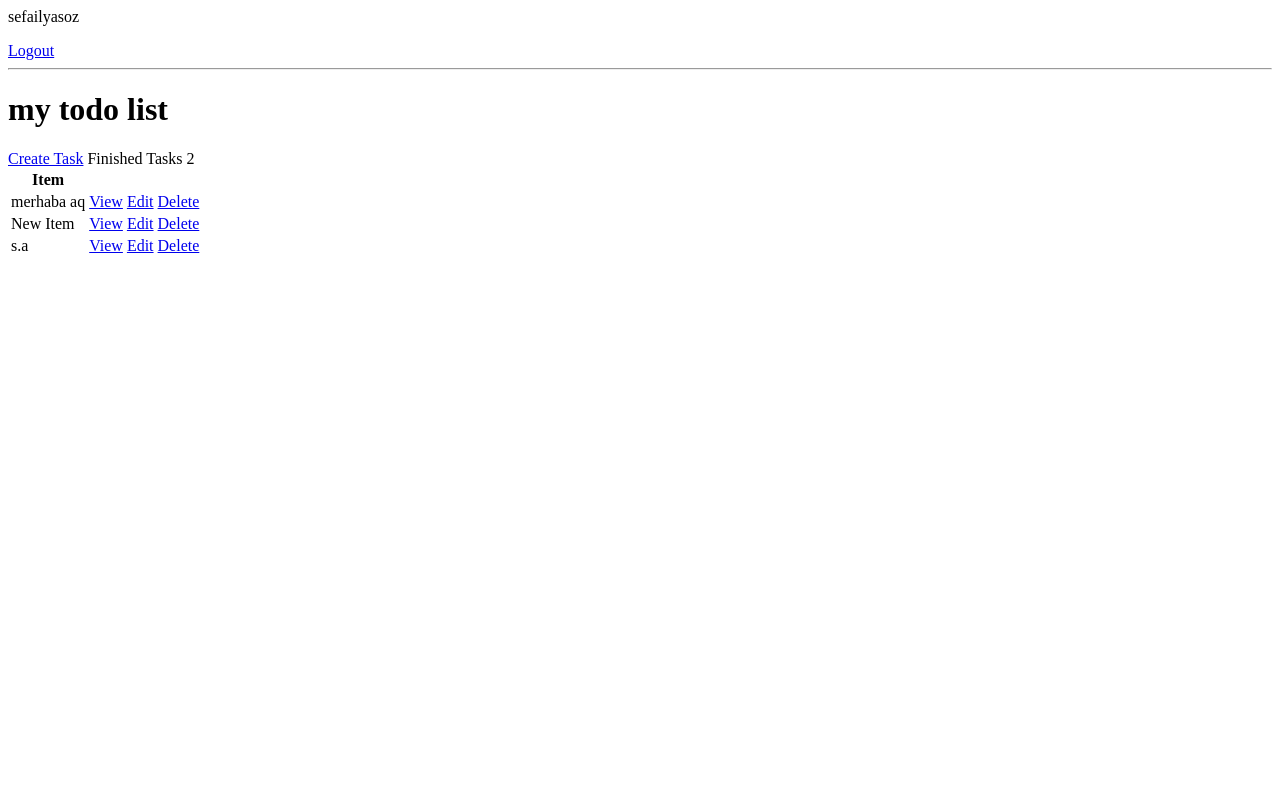
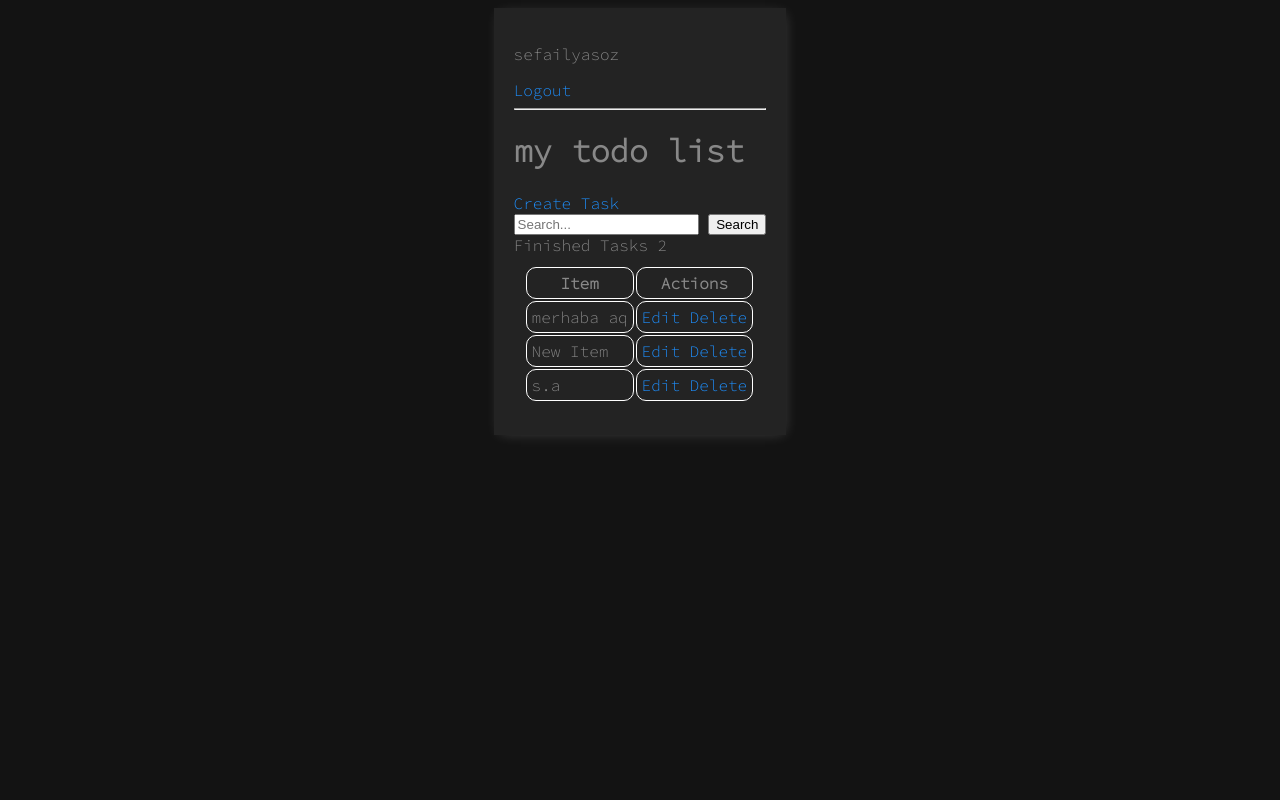
Before and after one commit to sefailyasoz95/django-todolist, a Django app: page / in a window 1280 px wide. Run offline with Django 3.2, Linux system fonts and the light colour scheme; a user stored in the database is signed in; data comes from the database, SQL or seed files in the repository.

Commit message:
quick simple styling

```diff
--- a/base/templates/base/createTask.html
+++ b/base/templates/base/createTask.html
@@ -1,6 +1,8 @@
+{%extends "base/main.html"%} {%block content%}
 <h3>create a task</h3>
 <a href="{%url 'tasks' %}">Go Back</a>
 <form method="POST" action="">
 	{% csrf_token %} {{form.as_p}}
 	<input type="submit" value="Save" />
 </form>
+{%endblock content%}
--- a/base/templates/base/login.html
+++ b/base/templates/base/login.html
@@ -1,3 +1,4 @@
+{%extends "base/main.html"%} {%block content%}
 <h1>Login</h1>
 <form action="" method="POST">
 	{% csrf_token %} {{form.as_p}}
@@ -5,3 +6,4 @@
 </form>
 
 <p>don't have an account ? <a href="{%url 'register' %}">Register</a></p>
+{%endblock content%}
--- /dev/null
+++ b/base/templates/base/main.html
@@ -0,0 +1,55 @@
+<!DOCTYPE html>
+<html lang="en">
+	<head>
+		<meta charset="UTF-8" />
+		<meta http-equiv="X-UA-Compatible" content="IE=edge" />
+		<meta name="viewport" content="width=device-width, initial-scale=1.0" />
+		<link rel="preconnect" href="https://fonts.googleapis.com" />
+		<link rel="preconnect" href="https://fonts.gstatic.com" crossorigin />
+		<link href="https://fonts.googleapis.com/css2?family=Source+Code+Pro:wght@300&display=swap" rel="stylesheet" />
+		<title>To Do Items</title>
+		<style>
+			body {
+				background-color: #131313;
+				font-family: "Source Code Pro", monospace;
+
+				display: flex;
+				align-items: center;
+				justify-content: center;
+			}
+			* {
+				color: #888;
+			}
+			a {
+				text-decoration: none;
+				color: dodgerblue;
+			}
+			input {
+				color: black;
+			}
+			.container {
+				background-color: #232323;
+				margin: auto;
+				box-shadow: 2px 2px 13px -4px rgba(255, 255, 255, 0.21);
+				padding: 20px;
+			}
+			td {
+				padding: 5px;
+				border: 1px solid white;
+				border-radius: 10px;
+				margin: 15px;
+			}
+			th {
+				padding: 5px;
+				border: 1px solid white;
+				border-radius: 10px;
+			}
+			table {
+				padding: 10px;
+			}
+		</style>
+	</head>
+	<body>
+		<div class="container">{%block content%} {%endblock content%}</div>
+	</body>
+</html>
--- a/base/templates/base/register.html
+++ b/base/templates/base/register.html
@@ -1,3 +1,4 @@
+{%extends "base/main.html"%} {%block content%}
 <h1>Register</h1>
 <form action="" method="POST">
 	{% csrf_token %} {{form.as_p}}
@@ -5,3 +6,4 @@
 </form>
 
 <p>already have an account ? <a href="{%url 'login' %}">Login</a></p>
+{%endblock content%}
--- a/base/templates/base/task.html
+++ b/base/templates/base/task.html
@@ -1 +1,4 @@
+{%extends "base/main.html"%} {%block content%}
 <h1>Task Title: {{task.description}}</h1>
+
+{%endblock content%}
--- a/base/templates/base/tasks.html
+++ b/base/templates/base/tasks.html
@@ -1,4 +1,4 @@
-{%if request.user.is_authenticated%}
+{%extends "base/main.html"%} {%block content%} {%if request.user.is_authenticated%}
 <p>{{request.user}}</p>
 <a href="{% url 'logout' %}">Logout</a>
 {%else%}
@@ -7,16 +7,24 @@
 <hr />
 <h1>my todo list</h1>
 <a href="{%url 'createTask' %}">Create Task</a>
+
+<form method="GET">
+	<input type="text" placeholder="Search..." name="searching-for" value="{{search_input}}" />
+	<input type="submit" value="Search" />
+</form>
+
 <table>
 	<tr>
 		<th>Item</th>
+		<th>Actions</th>
 	</tr>
 	{% for task in tasks %}
 	<tr>
 		<td>{{task.title}}</td>
-		<td><a href='{% url "taskDetail" task.id %}'>View</a></td>
-		<td><a href='{% url "updateTask" task.id %}'>Edit</a></td>
-		<td><a href='{% url "deleteTask" task.id %}'>Delete</a></td>
+		<td>
+			<a href='{% url "updateTask" task.id %}'>Edit</a>
+			<a href='{% url "deleteTask" task.id %}'>Delete</a>
+		</td>
 	</tr>
 	{%empty%}
 	<h3>no items in list</h3>
@@ -26,3 +34,5 @@
 		Finished Tasks {{count}}
 	</tr>
 </table>
+
+{%endblock content%}
--- a/base/templates/base/updateTask.html
+++ b/base/templates/base/updateTask.html
@@ -1,6 +1,8 @@
+{%extends "base/main.html"%} {%block content%}
 <h3>update a task</h3>
 <a href="{%url 'tasks' %}">Go Back</a>
 <form method="POST" action="">
 	{% csrf_token %} {{form.as_p}}
 	<input type="submit" value="Save" />
 </form>
+{%endblock content%}
--- a/base/views.py
+++ b/base/views.py
@@ -45,6 +45,14 @@ class TaskList(LoginRequiredMixin, ListView):
         context = super().get_context_data(**kwargs)
         context["tasks"] = context["tasks"].filter(user=self.request.user)
         context["count"] = context["tasks"].filter(complete=False).count()
+
+        search_input = self.request.GET.get("searching-for") or ""
+        if search_input:
+            context["tasks"] = context["tasks"].filter(
+                title__icontains=search_input)
+            # title__startswith=search_input)
+
+        context["search_input"] = search_input
         return context
 
     template_name = "base/tasks.html"
```
